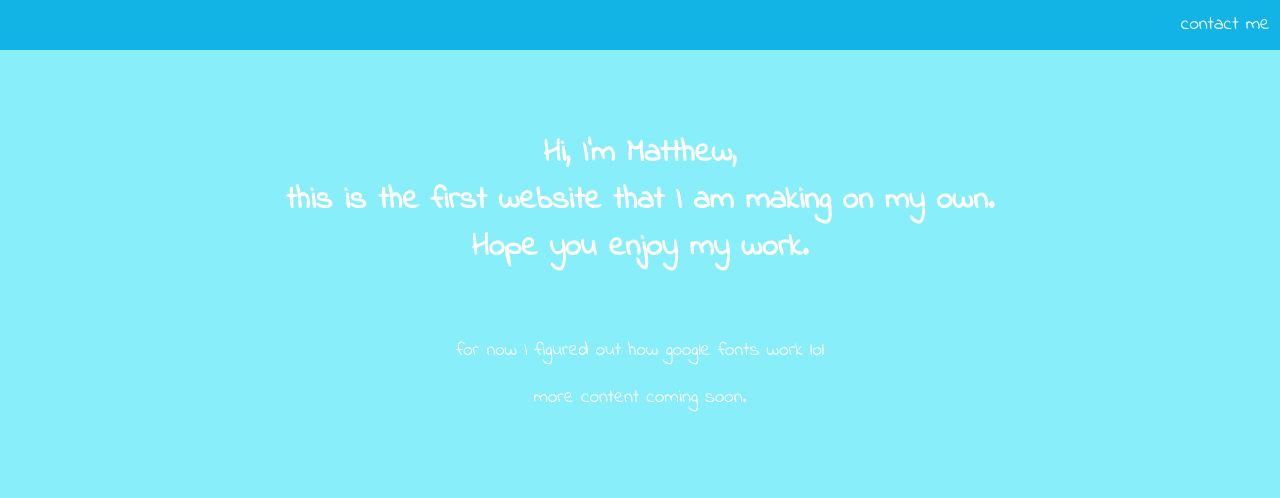
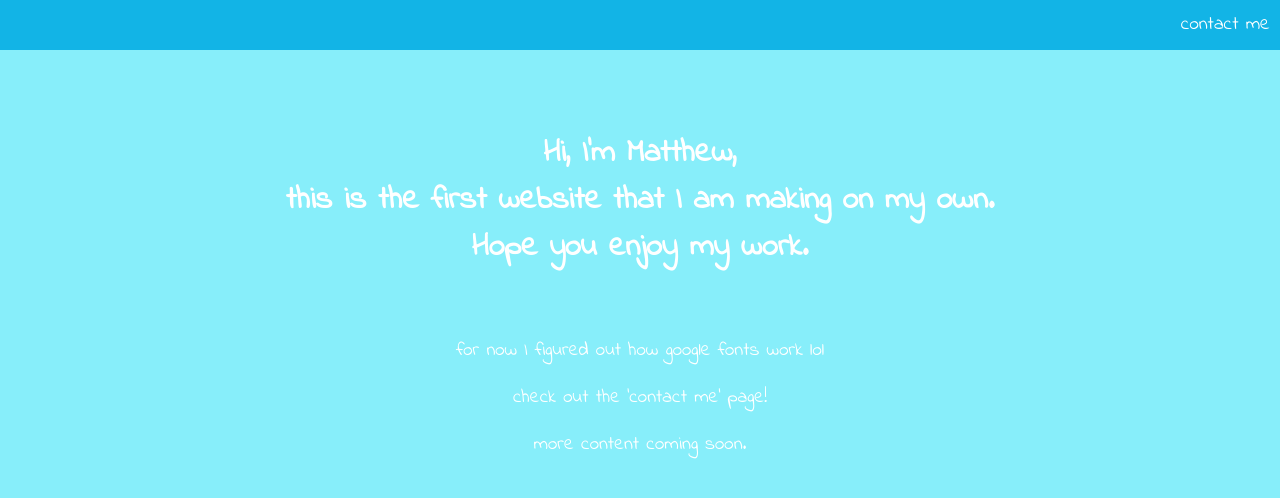
Before and after one commit to MateuszMydlo/coding-origins, a plain HTML site: page index.html in a window 1280 px wide. Drawn offline with Linux system fonts and the light colour scheme.

Commit message:
Add files via upload

```diff
--- a/index.html
+++ b/index.html
@@ -29,6 +29,7 @@
         </h1>
         <br />
         <p>for now I figured out how google fonts work lol</p>
+        <p>check out the 'contact me' page!</p>
         <p>more content coming soon.</p>
       </center>
     </div>
```
